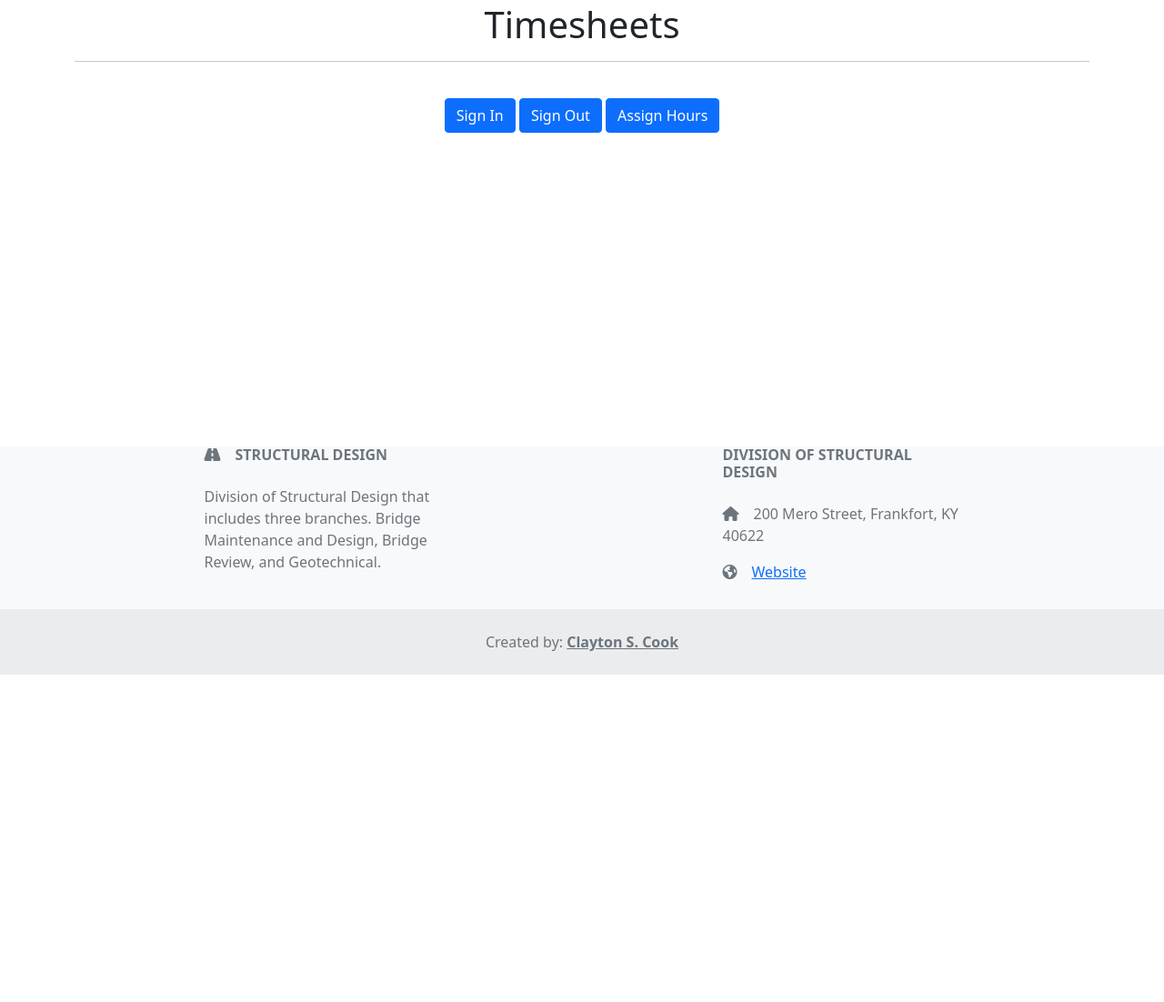
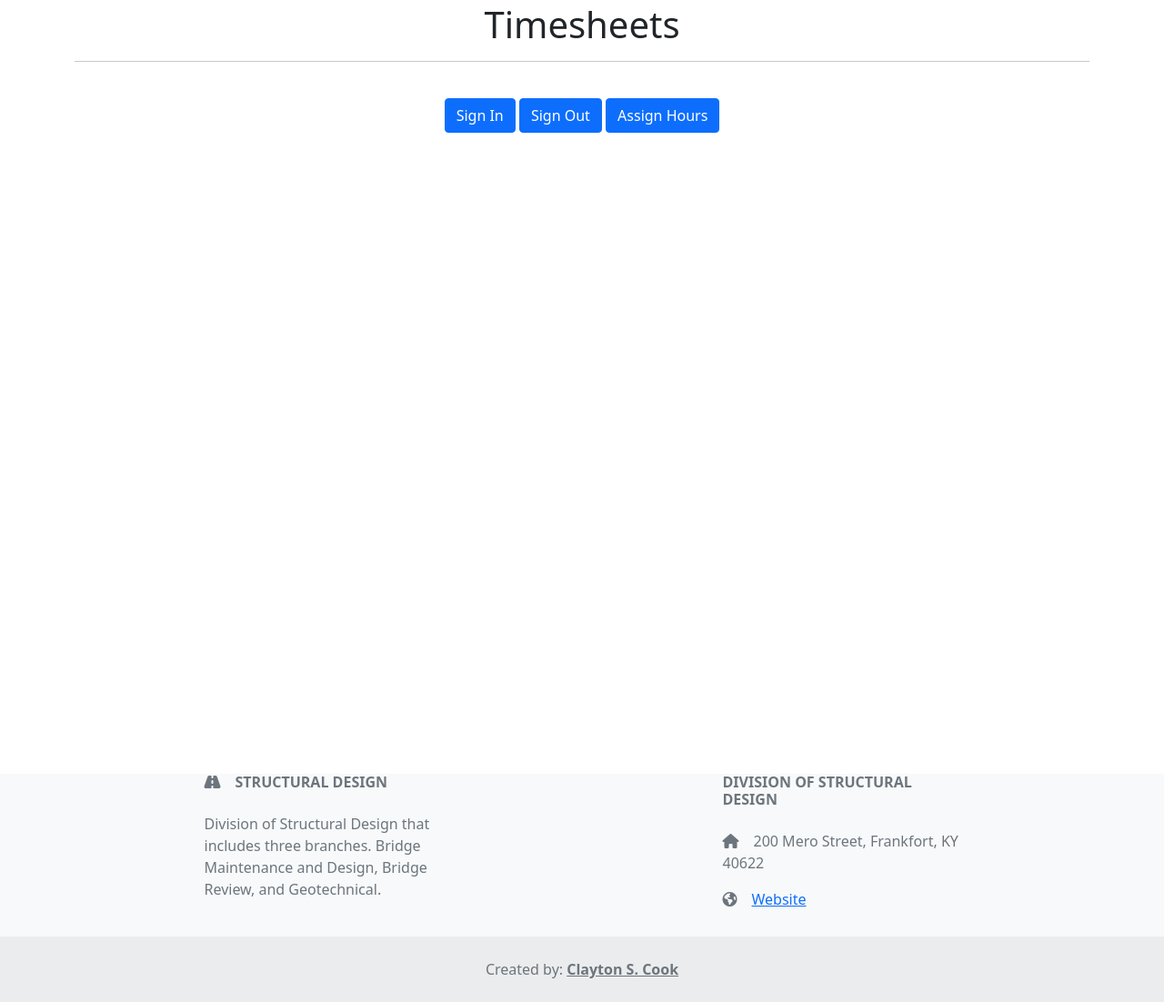
Before and after one commit to claytoncook12/structuraldesigntestapp, a Django app: page / in a window 1280 px wide. Shown: the part 101-1203 px from the top of the page at 91% size. Before the commit the page ends 843 px from the top, so only its background shows below. Run offline with Django 3.2, Linux system fonts and the light colour scheme; the visitor is signed in with stand-in values (Sample User, id 1); some libraries are stand-ins or nearby versions.

Commit message:
increase view height

```diff
--- a/DjangoApp/timesheet/static/timesheet/css/timesheet_styles.css
+++ b/DjangoApp/timesheet/static/timesheet/css/timesheet_styles.css
@@ -1,5 +1,5 @@
 #main-content {
-    height: 55vh;
+    height: 100vh;
 }
 
 form {
```
